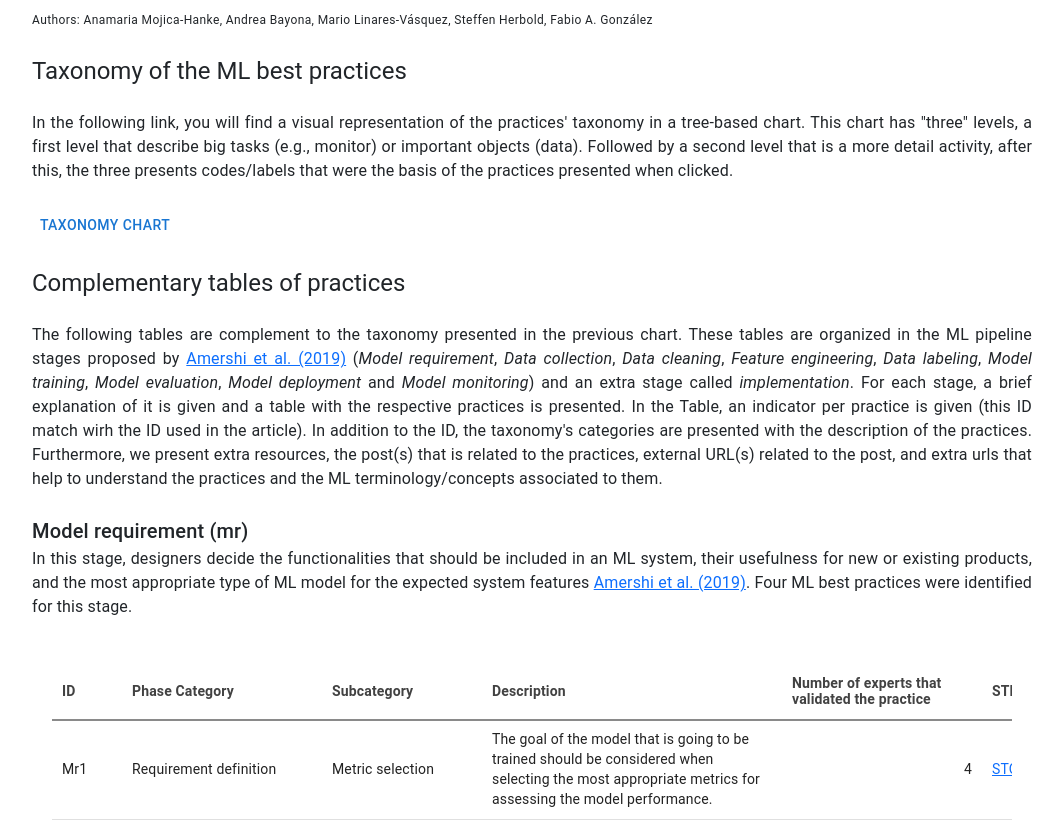
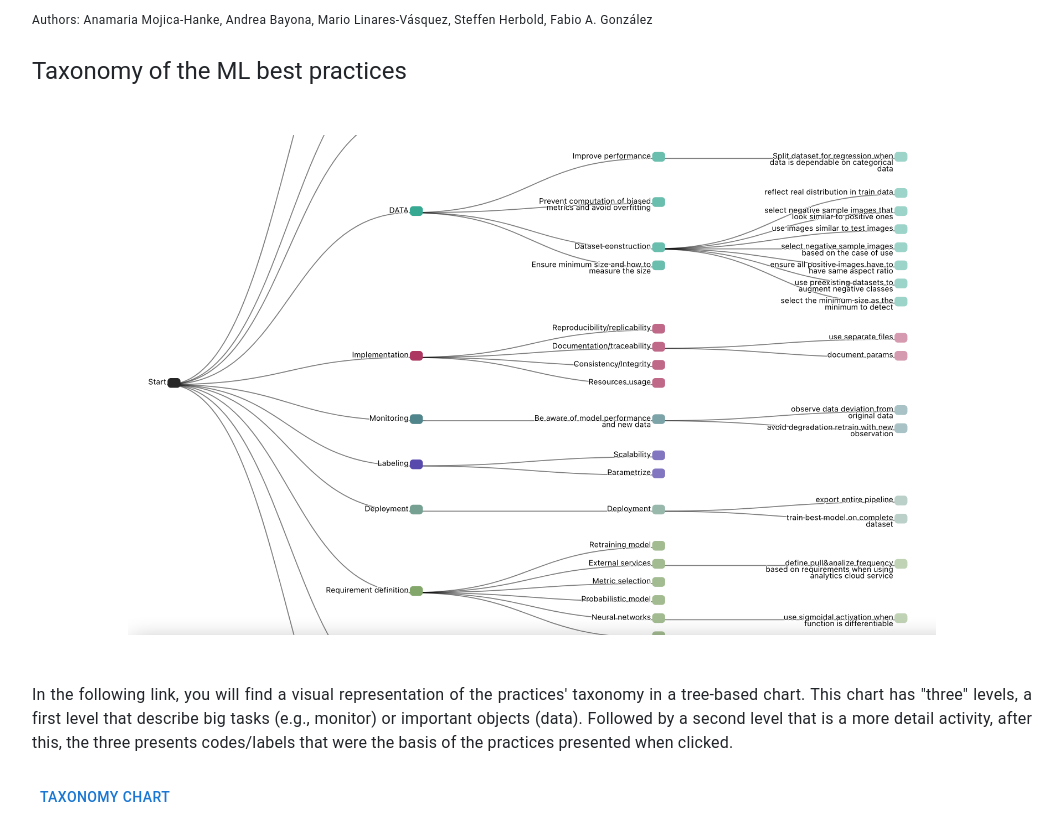
Before and after one commit to TheSoftwareDesignLab/ML_best_practices, a React (Create React App) app: page / in a window 1280 px wide. Shown: the part 720-1552 px from the top of the page, without its empty margins (108-1171 px from the left). Built offline with nearby package versions, Linux system fonts and the light colour scheme.

Commit message:
add image

```diff
--- a/src/pages/MainPage/index.tsx
+++ b/src/pages/MainPage/index.tsx
@@ -10,11 +10,9 @@ import {TABLE_2_COLUMNS, TABLE_2} from "../../data/table2";
 import {TABLE_3_COLUMNS, TABLE_3} from "../../data/table3";
 import {TABLE_4_COLUMNS, TABLE_4} from "../../data/table4";
 import {TABLE_5_COLUMNS, TABLE_5} from "../../data/table5";
+import taxImage from "../../assets/taxImage.png";
 
-
-
-
-import {Container} from "./styles";
+import {Container, ImageContainer} from "./styles";
 
 type Props = {
   data: any;
@@ -35,6 +33,12 @@ export const MainPage: React.FC<Props> = ({data}) => {
           <br/>
           <br/>
           <Typography variant="h5">Taxonomy of the ML best practices </Typography>
+          <br/>
+          <br/>
+          <ImageContainer>
+            <img src={taxImage} height={500} alt="Taxonomy image"/>
+          </ImageContainer>
+          <br/>
           <br/>
           <Typography variant="body1" align="justify"> In the following link, you will find a visual representation of the practices' taxonomy in a tree-based chart. This chart has "three" levels, a first level that describe big tasks (e.g., monitor) or important objects  (data). Followed by a second level that is a more detail activity, after this, the three presents codes/labels that were the basis of the practices presented when clicked. </Typography>
           <br/>
--- a/src/pages/MainPage/styles.ts
+++ b/src/pages/MainPage/styles.ts
@@ -4,3 +4,7 @@ export const Container = styled.div<{fullWidth: boolean}>`
   margin: 0 50px;
   width: ${({fullWidth}) => fullWidth ? "100%" : "1000px"};
 `;
+export const ImageContainer = styled.div`
+  width: 100%;
+  text-align: center;
+`;
--- a/src/pages/TaxPage/index.tsx
+++ b/src/pages/TaxPage/index.tsx
@@ -8,6 +8,9 @@ type Props = {
   onBackClick: () => void;
 }
 export const TaxPage: React.FC<Props> = ({data, onBackClick}) => {
+  React.useEffect(() => {
+    window.scrollTo(0, 0)
+  }, [])
 
   return (
     <Wrapper>
```
Also changed, not shown: src/assets/taxImage.png (added).
